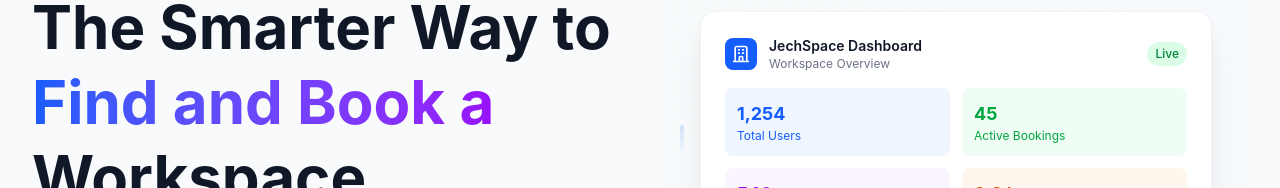
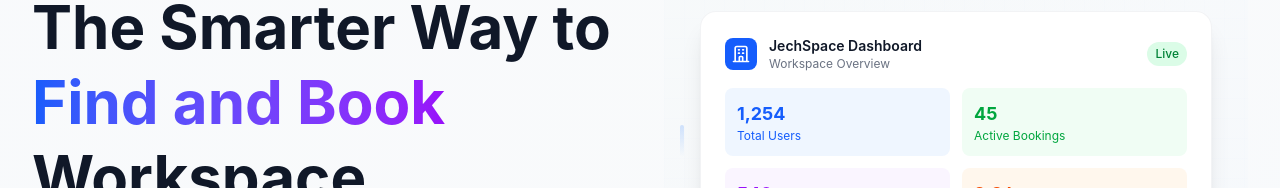
Before and after one commit to JechSpace/jechspace-waitlist-frontend, a React (Vite) app: page / in a window 1280 px wide. Shown: the part 138-326 px from the top of the page. Built offline with nearby package versions, Linux system fonts and the light colour scheme.

Commit message:
Update: waitlist information and page UI

```diff
--- a/src/pages/WaitlistPage.jsx
+++ b/src/pages/WaitlistPage.jsx
@@ -13,7 +13,7 @@
 
     useEffect(() => {
         const typed = new Typed(typedElement.current, {
-            strings: ["Manage your", "Find and Book a"],
+            strings: ["Manage your", "Find and Book"],
             typeSpeed: 60,
             backSpeed: 60,
             backDelay: 1800,
```
